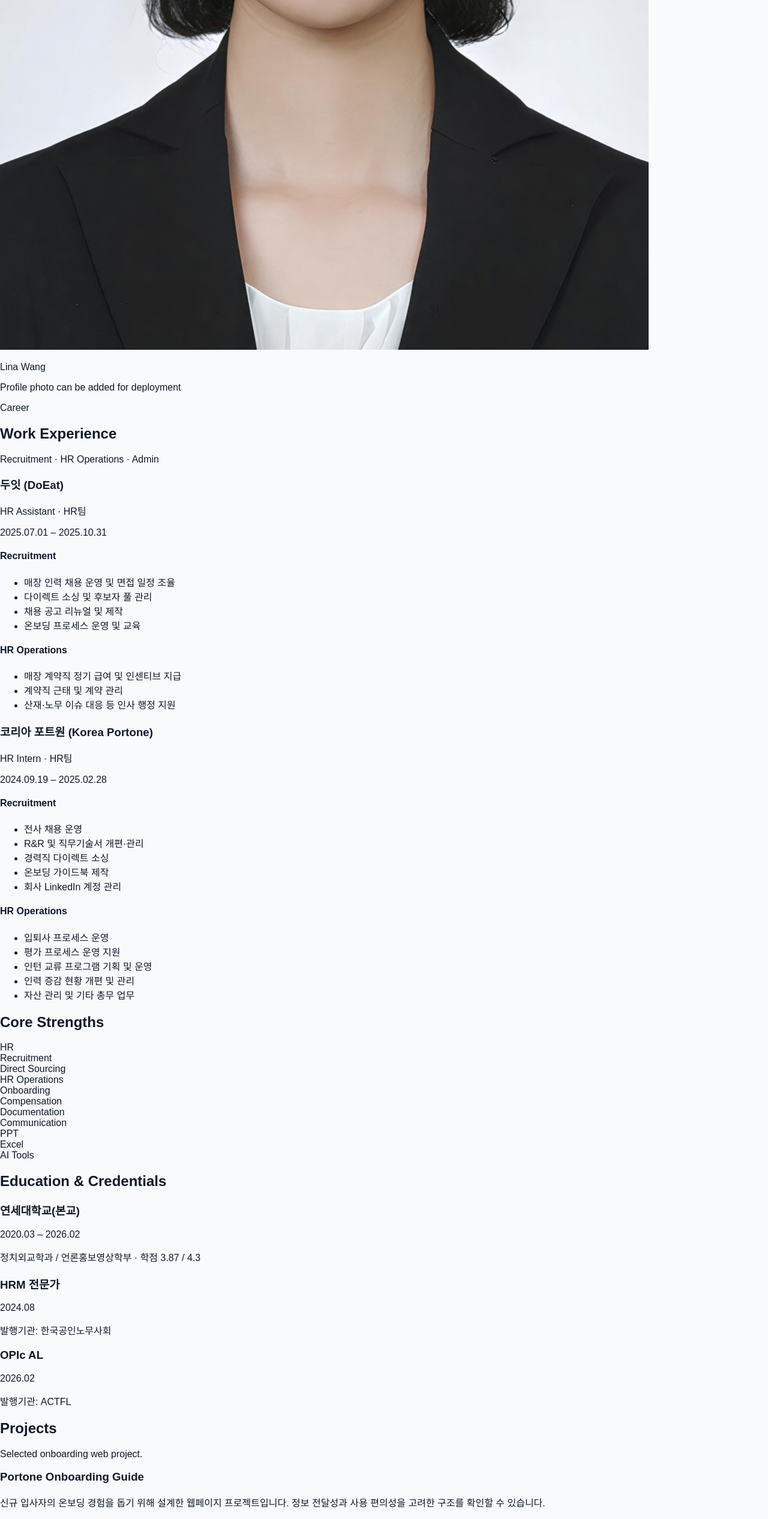
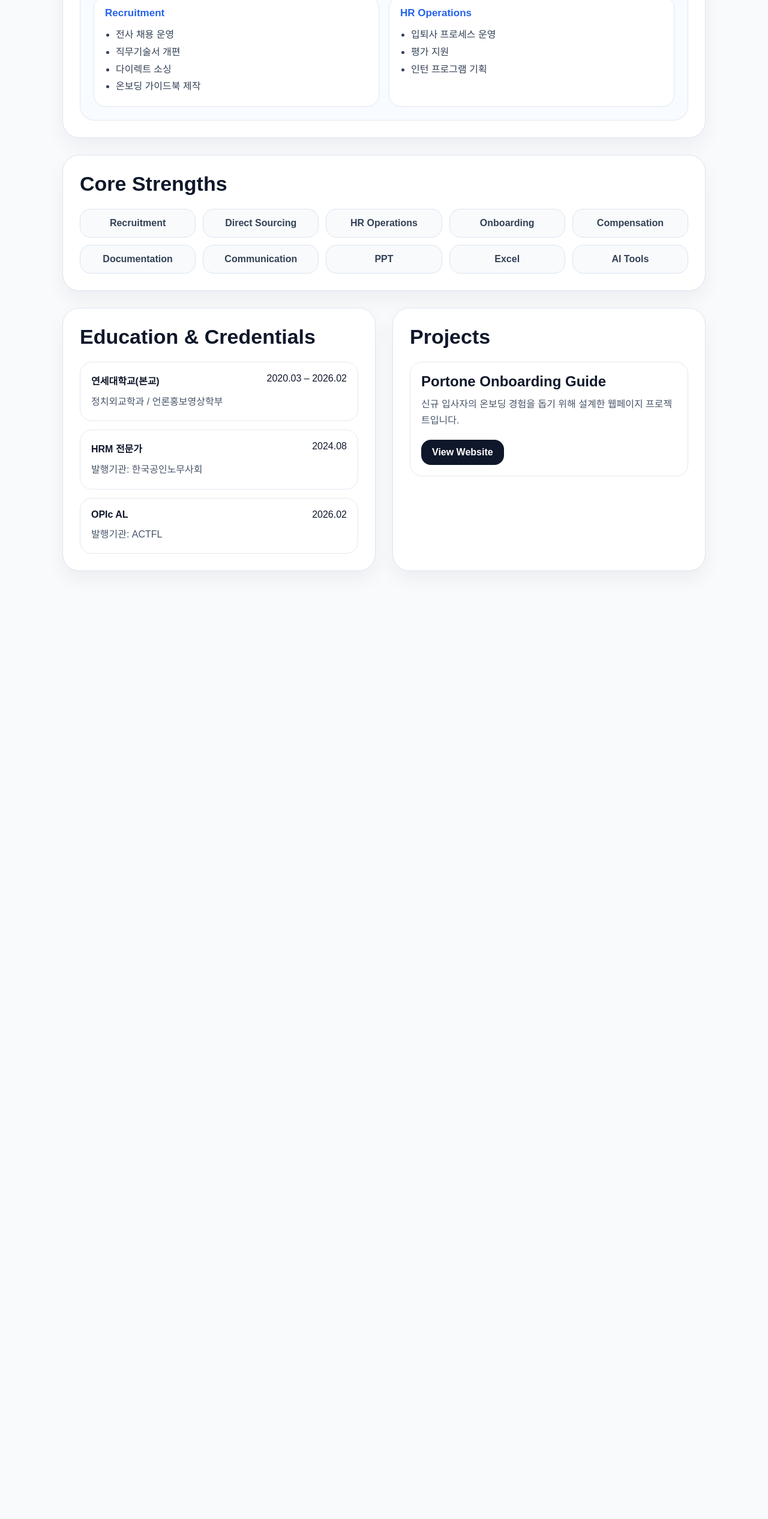
Before and after one commit to wang0lina/my-resume_kor, a React (Vite) app: page / in a window 1280 px wide. Shown: the part 1180-3712 px from the top of the page at 60% size. After the commit the page ends 2196 px from the top, so only its background shows below. Built offline with nearby package versions, Linux system fonts and the light colour scheme.

Commit message:
Fix styled resume and reduce photo size

```diff
--- a/src/App.tsx
+++ b/src/App.tsx
@@ -1,9 +1,11 @@
-export default function WangRinaResumePage() {
+import "./App.css";
+
+export default function App() {
   const experiences = [
     {
       company: "두잇 (DoEat)",
       role: "HR Assistant · HR팀",
-      period: "2025.07.01 – 2025.10.31",
+      period: "2025.07 – 2025.10",
       sections: [
         {
           title: "Recruitment",
@@ -17,9 +19,9 @@ export default function WangRinaResumePage() {
         {
           title: "HR Operations",
           items: [
-            "매장 계약직 정기 급여 및 인센티브 지급",
-            "계약직 근태 및 계약 관리",
-            "산재·노무 이슈 대응 등 인사 행정 지원",
+            "급여 및 인센티브 지급",
+            "근태 및 계약 관리",
+            "노무 이슈 대응",
           ],
         },
       ],
@@ -27,33 +29,112 @@ export default function WangRinaResumePage() {
     {
       company: "코리아 포트원 (Korea Portone)",
       role: "HR Intern · HR팀",
-      period: "2024.09.19 – 2025.02.28",
+      period: "2024.09 – 2025.02",
       sections: [
         {
           title: "Recruitment",
           items: [
             "전사 채용 운영",
-            "R&R 및 직무기술서 개편·관리",
-            "경력직 다이렉트 소싱",
+            "직무기술서 개편",
+            "다이렉트 소싱",
             "온보딩 가이드북 제작",
-            "회사 LinkedIn 계정 관리",
           ],
         },
         {
           title: "HR Operations",
           items: [
             "입퇴사 프로세스 운영",
-            "평가 프로세스 운영 지원",
-            "인턴 교류 프로그램 기획 및 운영",
-            "인력 증감 현황 개편 및 관리",
-            "자산 관리 및 기타 총무 업무",
+            "평가 지원",
+            "인턴 프로그램 기획",
           ],
         },
       ],
     },
   ];
 
-  const skills = [
+  return (
+    <div className="page">
+      <section className="hero">
+        <div className="hero-left">
+          <p className="eyebrow">RESUME</p>
+          <h1>
+            왕리나 <span>(Lina Wang)</span>
+          </h1>
+          <p className="intro">
+            채용과 인사운영 실무를 기반으로, 조직이 안정적으로 일할 수 있는 구조를
+            만들고 현장과 본사를 유연하게 연결하는 HR 인재입니다.
+          </p>
+
+          <div className="info-grid">
+            <div className="info-card">
+              <div className="info-label">Phone</div>
+              <div className="info-value">010-5915-5982</div>
+            </div>
+            <div className="info-card">
+              <div className="info-label">Birth</div>
+              <div className="info-value">2000.03.03</div>
+            </div>
+            <div className="info-card wide">
+              <div className="info-label">Address</div>
+              <div className="info-value">경기도 과천시 부림1길 42-18</div>
+            </div>
+            <div className="info-card wide">
+              <div className="info-label">Email</div>
+              <div className="info-value">wang.lina000303</div>
+            </div>
+          </div>
+        </div>
+
+        <div className="hero-right">
+          <div className="photo-card">
+            <img src="/profile.jpg" alt="왕리나 프로필" className="profile-photo" />
+          </div>
+        </div>
+      </section>
+
+      <section className="section-card">
+        <div className="section-head">
+          <div>
+            <p className="section-kicker">Career</p>
+            <h2>Work Experience</h2>
+          </div>
+          <div className="section-badge">Recruitment · HR Operations</div>
+        </div>
+
+        <div className="experience-list">
+          {experiences.map((job) => (
+            <article key={job.company} className="experience-card">
+              <div className="experience-top">
+                <div>
+                  <h3>{job.company}</h3>
+                  <p className="role">{job.role}</p>
+                </div>
+                <p className="period">{job.period}</p>
+              </div>
+
+              <div className="section-grid">
+                {job.sections.map((sec) => (
+                  <div key={sec.title} className="sub-card">
+                    <h4>{sec.title}</h4>
+                    <ul>
+                      {sec.items.map((item) => (
+                        <li key={item}>{item}</li>
+                      ))}
+                    </ul>
+                  </div>
+                ))}
+              </div>
+            </article>
+          ))}
+        </div>
+      </section>
+
+      <section className="section-card">
+        <div className="section-head simple">
+          <h2>Core Strengths</h2>
+        </div>
+        <div className="strengths">
+          {[
             "Recruitment",
             "Direct Sourcing",
             "HR Operations",
@@ -64,182 +145,68 @@ export default function WangRinaResumePage() {
             "PPT",
             "Excel",
             "AI Tools",
-  ];
-
-  const education = [
-    {
-      title: "연세대학교(본교)",
-      meta: "2020.03 – 2026.02",
-      desc: "정치외교학과 / 언론홍보영상학부 · 학점 3.87 / 4.3",
-    },
-    {
-      title: "HRM 전문가",
-      meta: "2024.08",
-      desc: "발행기관: 한국공인노무사회",
-    },
-    {
-      title: "OPIc AL",
-      meta: "2026.02",
-      desc: "발행기관: ACTFL",
-    },
-  ];
-
-  return (
-    <div className="min-h-screen bg-slate-50 text-slate-900">
-      <section className="relative overflow-hidden border-b border-slate-200 bg-white">
-        <div className="absolute inset-0 bg-[radial-gradient(circle_at_top_right,rgba(14,116,144,0.12),transparent_34%),radial-gradient(circle_at_left,rgba(56,189,248,0.10),transparent_30%)]" />
-        <div className="relative mx-auto grid max-w-6xl gap-10 px-6 py-14 md:grid-cols-[1.15fr_0.85fr] md:px-10 md:py-20">
-          <div className="flex flex-col justify-center">
-            <p className="mb-4 text-xs font-semibold tracking-[0.35em] text-sky-700">RESUME</p>
-            <h1 className="text-4xl font-semibold tracking-tight md:text-6xl">왕리나 <span className="text-slate-400">(Lina Wang)</span></h1>
-            <p className="mt-6 max-w-2xl text-base leading-8 text-slate-600 md:text-lg">
-              채용과 인사운영 실무를 기반으로, 조직이 안정적으로 일할 수 있는 구조를 만들고
-              현장과 본사를 유연하게 연결하는 HR 인재입니다. 실행력 있는 운영과 정돈된 커뮤니케이션으로
-              구성원 경험과 조직 성과를 함께 높이는 일을 지향합니다.
-            </p>
-
-            <div className="mt-8 grid gap-3 text-sm text-slate-700 sm:grid-cols-2">
-              {[
-                ["Phone", "010-5915-5982"],
-                ["Birth", "2000.03.03"],
-                ["Address", "경기도 과천시 부림1길 42-18"],
-                ["Email", "wang.lina000303"],
-              ].map(([label, value], index) => (
-                <div
-                  key={label}
-                  className={`rounded-2xl border border-slate-200 bg-white/85 p-4 shadow-sm ${index > 1 ? "sm:col-span-2" : ""}`}
-                >
-                  <div className="text-xs uppercase tracking-[0.18em] text-slate-400">{label}</div>
-                  <div className="mt-1 font-medium text-slate-800">{value}</div>
-                </div>
-              ))}
-            </div>
-          </div>
-
-          <div className="flex items-center justify-center">
-            <div className="w-full max-w-sm rounded-[2rem] border border-slate-200 bg-white p-5 shadow-xl shadow-slate-200/70">
-              <div className="flex aspect items-center justify-center rounded-[1.5rem] bg-gradient-to-br from-sky-50 via-white to-slate-100">
-                <div className="text-center">
-                  <img
-                    src="/profile.jpg"
-                    alt="왕리나 프로필"
-                    className="w-[180px] h-[240px] object-cover rounded-xl shadow-lg"
-                  />
-                  <p className="mt-5 text-lg font-semibold text-slate-900">Lina Wang</p>
-                  <p className="mt-1 text-sm text-slate-500">Profile photo can be added for deployment</p>
-                </div>
-              </div>
-            </div>
-          </div>
-        </div>
-      </section>
-
-      <main className="mx-auto max-w-6xl px-6 py-12 md:px-10 md:py-16">
-        <section className="rounded-[2rem] border border-slate-200 bg-white p-7 shadow-sm md:p-8">
-          <div className="mb-8 flex items-end justify-between gap-4">
-            <div>
-              <p className="text-xs font-semibold uppercase tracking-[0.3em] text-sky-700">Career</p>
-              <h2 className="mt-2 text-3xl font-semibold tracking-tight">Work Experience</h2>
-            </div>
-            <div className="hidden rounded-full border border-slate-200 px-4 py-2 text-sm text-slate-500 md:block">
-              Recruitment · HR Operations · Admin
-            </div>
-          </div>
-
-          <div className="space-y-6">
-            {experiences.map((job) => (
-              <div key={job.company} className="rounded-[1.75rem] border border-slate-200 bg-slate-50 p-6">
-                <div className="flex flex-col gap-2 border-b border-slate-200 pb-4 md:flex-row md:items-end md:justify-between">
-                  <div>
-                    <h3 className="text-2xl font-semibold">{job.company}</h3>
-                    <p className="mt-1 text-slate-600">{job.role}</p>
-                  </div>
-                  <p className="text-sm font-medium text-slate-500">{job.period}</p>
-                </div>
-
-                <div className="mt-5 grid gap-4 md:grid-cols-2">
-                  {job.sections.map((section) => (
-                    <div key={section.title} className="rounded-2xl border border-white bg-white p-5 shadow-sm">
-                      <h4 className="text-base font-semibold text-sky-700">{section.title}</h4>
-                      <ul className="mt-3 space-y-2 text-sm leading-6 text-slate-700">
-                        {section.items.map((item) => (
-                          <li key={item} className="flex gap-2">
-                            <span className="mt-2 h-1.5 w-1.5 shrink-0 rounded-full bg-sky-600" />
-                            <span>{item}</span>
-                          </li>
-                        ))}
-                      </ul>
-                    </div>
-                  ))}
-                </div>
+          ].map((item) => (
+            <div key={item} className="strength-pill">
+              {item}
             </div>
           ))}
         </div>
       </section>
 
-        <section className="mt-8 rounded-[2rem] border border-slate-200 bg-white p-7 shadow-sm">
-          <div className="mb-6 flex items-center justify-between">
-            <h2 className="text-2xl font-semibold">Core Strengths</h2>
-            <span className="rounded-full bg-sky-50 px-3 py-1 text-xs font-semibold text-sky-700">HR</span>
+      <section className="two-column">
+        <div className="section-card">
+          <div className="section-head simple">
+            <h2>Education & Credentials</h2>
           </div>
-          <div className="grid gap-3 sm:grid-cols-2 lg:grid-cols-3 xl:grid-cols-5">
-            {skills.map((skill) => (
-              <div
-                key={skill}
-                className="rounded-2xl border border-slate-200 bg-slate-50 px-4 py-4 text-center text-sm font-medium text-slate-700 transition hover:-translate-y-0.5 hover:bg-sky-50"
-              >
-                {skill}
+          <div className="edu-list">
+            <div className="edu-card">
+              <div className="edu-top">
+                <strong>연세대학교(본교)</strong>
+                <span>2020.03 – 2026.02</span>
               </div>
-            ))}
+              <p>정치외교학과 / 언론홍보영상학부</p>
             </div>
-        </section>
 
-        <section className="mt-8 grid gap-8 md:grid-cols-2">
-          <div className="rounded-[2rem] border border-slate-200 bg-white p-7 shadow-sm">
-            <h2 className="text-3xl font-semibold tracking-tight">Education & Credentials</h2>
-            <div className="mt-6 space-y-4">
-              {education.map((item) => (
-                <div key={item.title} className="rounded-2xl bg-slate-50 p-5">
-                  <div className="flex flex-col gap-1 md:flex-row md:items-center md:justify-between">
-                    <h3 className="font-semibold text-slate-900">{item.title}</h3>
-                    <span className="text-sm text-slate-500">{item.meta}</span>
+            <div className="edu-card">
+              <div className="edu-top">
+                <strong>HRM 전문가</strong>
+                <span>2024.08</span>
               </div>
-                  <p className="mt-2 text-sm leading-6 text-slate-600">{item.desc}</p>
+              <p>발행기관: 한국공인노무사회</p>
             </div>
-              ))}
+
+            <div className="edu-card">
+              <div className="edu-top">
+                <strong>OPIc AL</strong>
+                <span>2026.02</span>
+              </div>
+              <p>발행기관: ACTFL</p>
+            </div>
           </div>
         </div>
 
-          <div className="rounded-[2rem] border border-slate-200 bg-white p-7 shadow-sm">
-            <h2 className="text-3xl font-semibold tracking-tight">Projects</h2>
-            <p className="mt-2 text-sm leading-6 text-slate-600">
-              Selected onboarding web project.
+        <div className="section-card">
+          <div className="section-head simple">
+            <h2>Projects</h2>
+          </div>
+          <div className="project-card">
+            <div>
+              <h3>Portone Onboarding Guide</h3>
+              <p>
+                신규 입사자의 온보딩 경험을 돕기 위해 설계한 웹페이지 프로젝트입니다.
               </p>
-            <div className="mt-6 rounded-[1.75rem] border border-slate-200 bg-slate-50 p-6">
-              <div className="flex flex-col gap-4 md:flex-row md:items-start md:justify-between">
-                <div>
-                  <h3 className="text-xl font-semibold text-slate-900">Portone Onboarding Guide</h3>
-                  <p className="mt-2 text-sm leading-6 text-slate-600">
-                    신규 입사자의 온보딩 경험을 돕기 위해 설계한 웹페이지 프로젝트입니다.
-                    정보 전달성과 사용 편의성을 고려한 구조를 확인할 수 있습니다.
-                  </p>
-                </div>
-                <div className="rounded-full border border-slate-200 bg-white px-4 py-2 text-sm text-slate-500">
-                  Web Project
-                </div>
             </div>
             <a
               href="https://portone-onboarding.vercel.app/"
               target="_blank"
               rel="noreferrer"
-                className="mt-5 inline-flex items-center justify-center rounded-2xl bg-slate-900 px-5 py-3 text-sm font-medium text-white transition hover:bg-slate-800"
+              className="project-link"
             >
-                View Onboarding Website
+              View Website
             </a>
           </div>
         </div>
       </section>
-      </main>
     </div>
   );
 }
```
Also changed, not shown: src/App.css (+8 -9 lines). Lines whose indentation alone changed are shown as unchanged.
